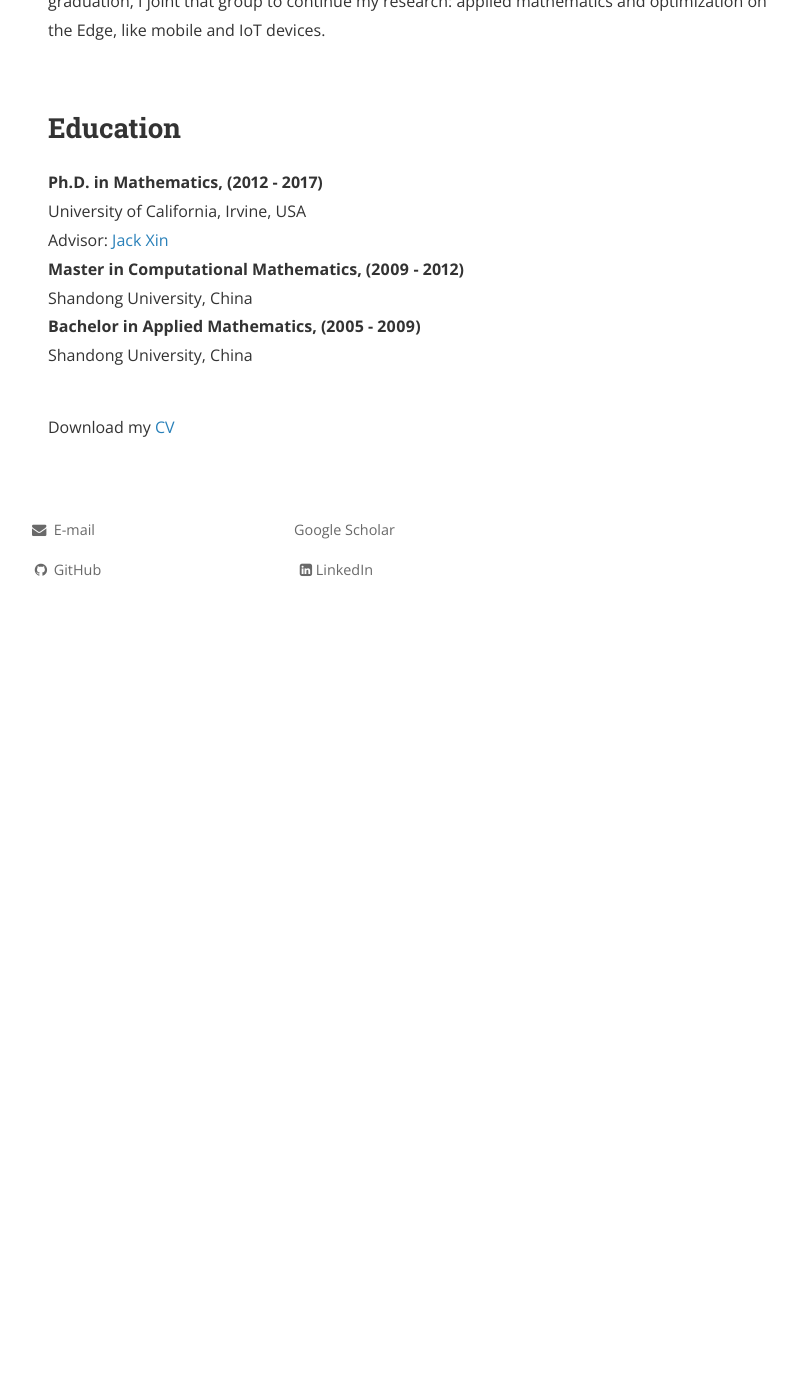
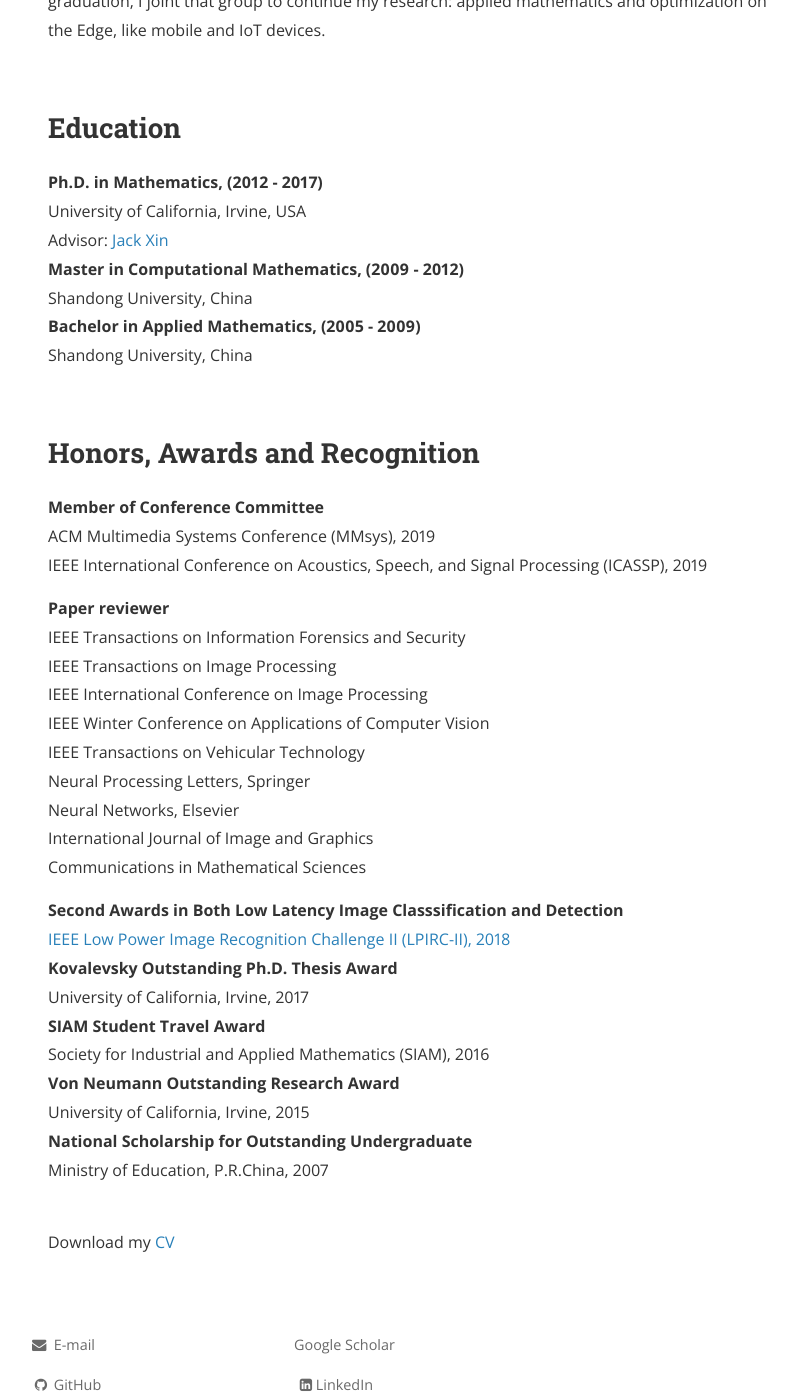
Before and after one commit to zsivine/zsivine.github.io, a Jekyll site: the page built from about.md, in a window 1280 px wide and 1400 px high, scrolled down 405 px. Shown: the whole window, without its empty margins (224-1021 px from the left). Built offline with Jekyll 4.4.1, drawn with Linux system fonts in a browser that asks for light colours; nearby versions of some CDN libraries; comment, search, counter and statistics services are not loaded; a style sheet for code colours, icons or effects is not loaded; before the commit the page ends 1035 px from its top, so only the background shows below that.

Commit message:
add awards

```diff
--- a/about.md
+++ b/about.md
@@ -18,6 +18,38 @@ In July 2018, I finished my PhD in Mathematics from the University of California
 <br>Shandong University, China<br>
 
 
+<br>
+<h2>Honors, Awards and Recognition</h2>
+<strong>Member of Conference Committee</strong>
+<br>ACM Multimedia Systems Conference (MMsys), 2019
+<br>IEEE International Conference on Acoustics, Speech, and
+	Signal Processing (ICASSP), 2019
+
+<strong>Paper reviewer</strong>
+<br>IEEE Transactions on Information Forensics and Security
+<br>IEEE Transactions on Image Processing
+<br>IEEE International Conference on Image Processing
+<br>IEEE Winter Conference on Applications of Computer Vision
+<br>IEEE Transactions on Vehicular Technology
+<br>Neural Processing Letters, Springer
+<br>Neural Networks, Elsevier
+<br>International Journal of Image and Graphics
+<br>Communications in Mathematical Sciences
+
+<strong>Second Awards in Both Low Latency Image Classsification and Detection</strong>
+<br><a href="https://lpirc.ecn.purdue.edu/">
+    IEEE Low Power Image Recognition Challenge II (LPIRC-II), 2018</a><br>
+<strong>Kovalevsky Outstanding Ph.D. Thesis Award</strong>
+<br>University of California, Irvine, 2017<br>
+<strong>SIAM Student Travel Award</strong>
+<br>Society for Industrial and Applied Mathematics (SIAM), 2016<br>
+<strong>Von Neumann Outstanding Research Award</strong>
+<br>University of California, Irvine, 2015<br>
+<strong>National Scholarship for Outstanding Undergraduate</strong>
+<br>Ministry of Education, P.R.China, 2007<br>
+
+
+
 
 <br>
 Download my <a href="https://github.com/zsivine/zsivine.github.io/raw/master/CV/Research_CV.pdf" download="Research_CV">CV</a><br>
```
